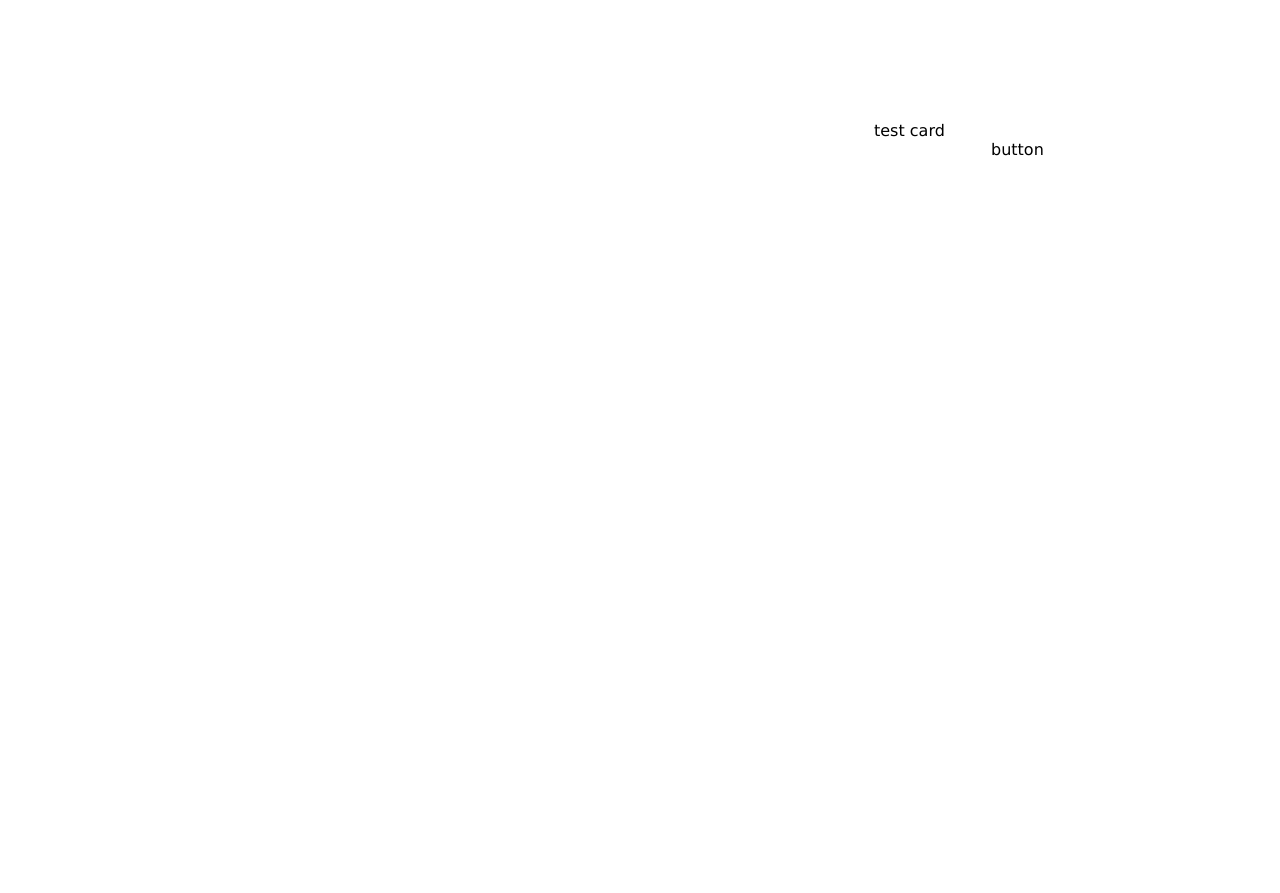
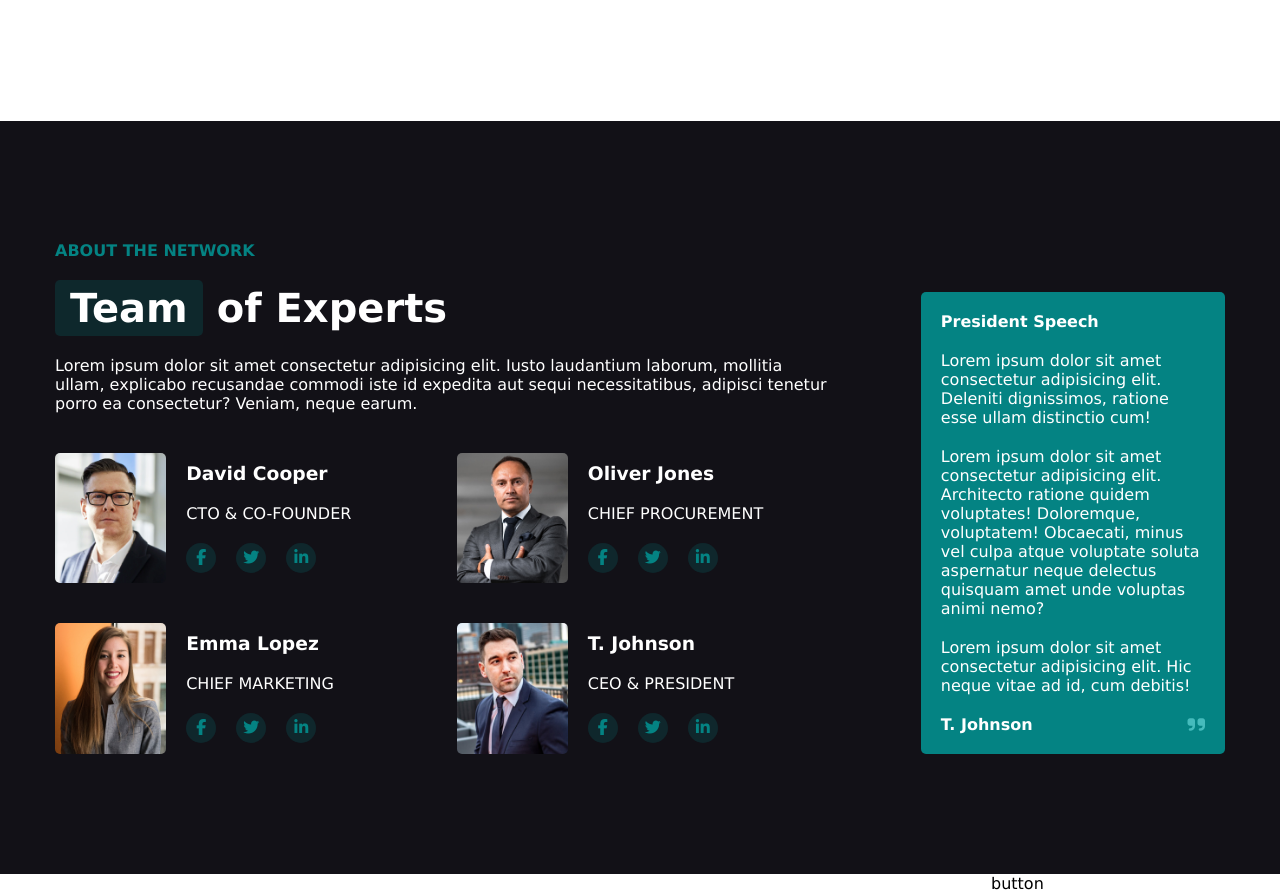
Before and after one commit to 0xbrax/proj-html-vuejs, a Vue app: page / in a window 1280 px wide. Shown: the part 2472-3365 px from the top of the page. Before the commit the page ends 2631 px from the top, so only its background shows below. Built offline with nearby package versions, Linux system fonts and the light colour scheme.

Commit message:
Add section "team" with css

```diff
--- a/src/components/MySectionProcess.vue
+++ b/src/components/MySectionProcess.vue
@@ -14,7 +14,7 @@
 
                 <div class="container flex wrap just-sp-bw">
                     <div class="process-card" v-for="(process, processIndex) in processCard" :key="processIndex">
-                    <span class="circle-num">{{process.number}}</span>
+                    <span class="circle-back">{{process.number}}</span>
                     <h4 class="mt-20">{{process.title}}</h4>
                     <p class="mt-20">{{process.overview}}</p>
                 </div>
--- a/src/components/MySectionTeam.vue
+++ b/src/components/MySectionTeam.vue
@@ -1,30 +1,105 @@
 <template>
-    <section>
-        <div class="container flex align-end">
+    <section class="py-120">
+        <div class="container flex just-sp-bw align-end">
             <div class="team-card-container">
                 <div class="team">
-
+                    <div class="color-brand-dark txt-up txt-bold">About the network</div>
+                    <h2 class="mt-20"><span class="band-tag-back">Team</span> of Experts</h2>
+                    <p class="mt-20">Lorem ipsum dolor sit amet consectetur adipisicing elit. Iusto laudantium laborum, mollitia ullam, explicabo recusandae commodi iste id expedita aut sequi necessitatibus, adipisci tenetur porro ea consectetur? Veniam, neque earum.</p>
                 </div>
 
-                <div class="flex wrap">
-                    <!-- VUE CYCLE -->
-                    <div class="team-card">
+                <div class="flex wrap just-sp-bw">
+                    <div class="team-card flex align-ctr mt-40">
+                        <img src="@/assets/img/team-1.jpg" alt="David Cooper">
 
+                        <div class="ml-20">
+                            <h3>David Cooper</h3>
+                            <div class="txt-up mt-20">CTO &amp; co-founder</div>
+                            <div class="mt-20">
+                                <a class="circle-back-alt" href="#">
+                                    <i class="fa-brands fa-facebook-f"></i>
+                                </a>
+                                <a class="circle-back-alt ml-20" href="#">
+                                    <i class="fa-brands fa-twitter"></i>
+                                </a>
+                                <a class="circle-back-alt ml-20" href="#">
+                                    <i class="fa-brands fa-linkedin-in"></i>
+                                </a>
+                            </div>
+                        </div>
                     </div>
-                    <div class="team-card">
 
+                    <div class="team-card flex align-ctr mt-40">
+                        <img src="@/assets/img/team-3.jpg" alt="Oliver Jones">
+
+                        <div class="ml-20">
+                            <h3>Oliver Jones</h3>
+                            <div class="txt-up mt-20">Chief procurement</div>
+                            <div class="mt-20">
+                                <a class="circle-back-alt" href="#">
+                                    <i class="fa-brands fa-facebook-f"></i>
+                                </a>
+                                <a class="circle-back-alt ml-20" href="#">
+                                    <i class="fa-brands fa-twitter"></i>
+                                </a>
+                                <a class="circle-back-alt ml-20" href="#">
+                                    <i class="fa-brands fa-linkedin-in"></i>
+                                </a>
+                            </div>
+                        </div>
                     </div>
-                    <div class="team-card">
 
+                    <div class="team-card flex align-ctr mt-40">
+                        <img src="@/assets/img/team-2.jpg" alt="emma Lopez">
+
+                        <div class="ml-20">
+                            <h3>Emma Lopez</h3>
+                            <div class="txt-up mt-20">Chief marketing</div>
+                            <div class="mt-20">
+                                <a class="circle-back-alt" href="#">
+                                    <i class="fa-brands fa-facebook-f"></i>
+                                </a>
+                                <a class="circle-back-alt ml-20" href="#">
+                                    <i class="fa-brands fa-twitter"></i>
+                                </a>
+                                <a class="circle-back-alt ml-20" href="#">
+                                    <i class="fa-brands fa-linkedin-in"></i>
+                                </a>
+                            </div>
+                        </div>
                     </div>
-                    <div class="team-card">
 
+                    <div class="team-card flex align-ctr mt-40">
+                        <img src="@/assets/img/team-4.jpg" alt="T. Johnson">
+
+                        <div class="ml-20">
+                            <h3>T. Johnson</h3>
+                            <div class="txt-up mt-20">CEO &amp; president</div>
+                            <div class="mt-20">
+                                <a class="circle-back-alt" href="#">
+                                    <i class="fa-brands fa-facebook-f"></i>
+                                </a>
+                                <a class="circle-back-alt ml-20" href="#">
+                                    <i class="fa-brands fa-twitter"></i>
+                                </a>
+                                <a class="circle-back-alt ml-20" href="#">
+                                    <i class="fa-brands fa-linkedin-in"></i>
+                                </a>
+                            </div>
+                        </div>
                     </div>
                 </div>
             </div>
 
-            <div>
-                test card
+            <div class="team-card-info">
+                <h4>President Speech</h4>
+                <p class="mt-20">Lorem ipsum dolor sit amet consectetur adipisicing elit. Deleniti dignissimos, ratione esse ullam distinctio cum!</p>
+                <p class="mt-20">Lorem ipsum dolor sit amet consectetur adipisicing elit. Architecto ratione quidem voluptates! Doloremque, voluptatem! Obcaecati, minus vel culpa atque voluptate soluta aspernatur neque delectus quisquam amet unde voluptas animi nemo?</p>
+                <p class="mt-20">Lorem ipsum dolor sit amet consectetur adipisicing elit. Hic neque vitae ad id, cum debitis!</p>
+                <div class="flex just-sp-bw align-ctr mt-20">
+                    <h4>T. Johnson</h4>
+                    <i class="fa-solid fa-quote-right fa-lg color-brand-light"></i>
+                </div>
             </div>
         </div>
     </section>
@@ -39,11 +114,31 @@ export default {
 <style scoped lang="scss">
 @import '@/styles/vars.scss';
 
+    section {
+        background-color: $black-var;
+        color: $white;
+    }
+
     .team-card-container {
-        width: 70%;
+        width: 66%;
+    }
+    .team-card-info {
+        width: 26%;
+        background-color: $brand-color-dark;
+        padding: 20px;
+        border-radius: 5px;
     }
 
     .team-card {
-        width: 50%;
+        width: 48%;
+
+        img {
+            width: 30%;
+            border-radius: 5px;
+        }
+
+        a {
+            color: $brand-color-dark;
+        }
     }
 </style>
--- a/src/styles/common.scss
+++ b/src/styles/common.scss
@@ -85,7 +85,7 @@ h2 {
 
 
 
-.circle-num {
+.circle-back {
     display: inline-block;
     border-radius: 50%;
     background-color: #cde6e6;
@@ -96,3 +96,15 @@ h2 {
     font-weight: bold;
     line-height: 40px;
 }
+
+.circle-back-alt {
+    display: inline-block;
+    border-radius: 50%;
+    background-color: rgba(4, 131, 131, 0.2);
+    color: $brand-color-dark;
+    width: 30px;
+    height: 30px;
+    text-align: center;
+    font-weight: bold;
+    line-height: 30px;
+}
```
